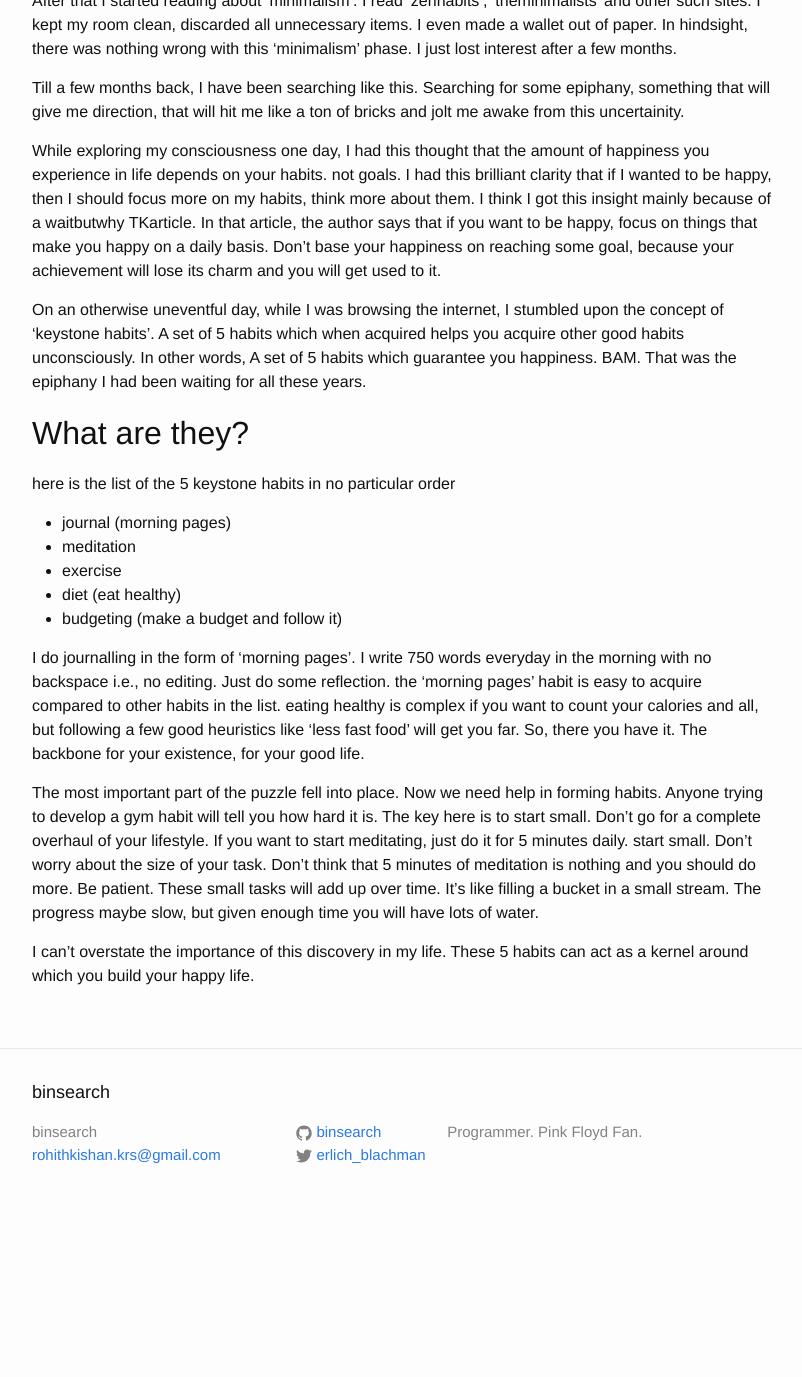
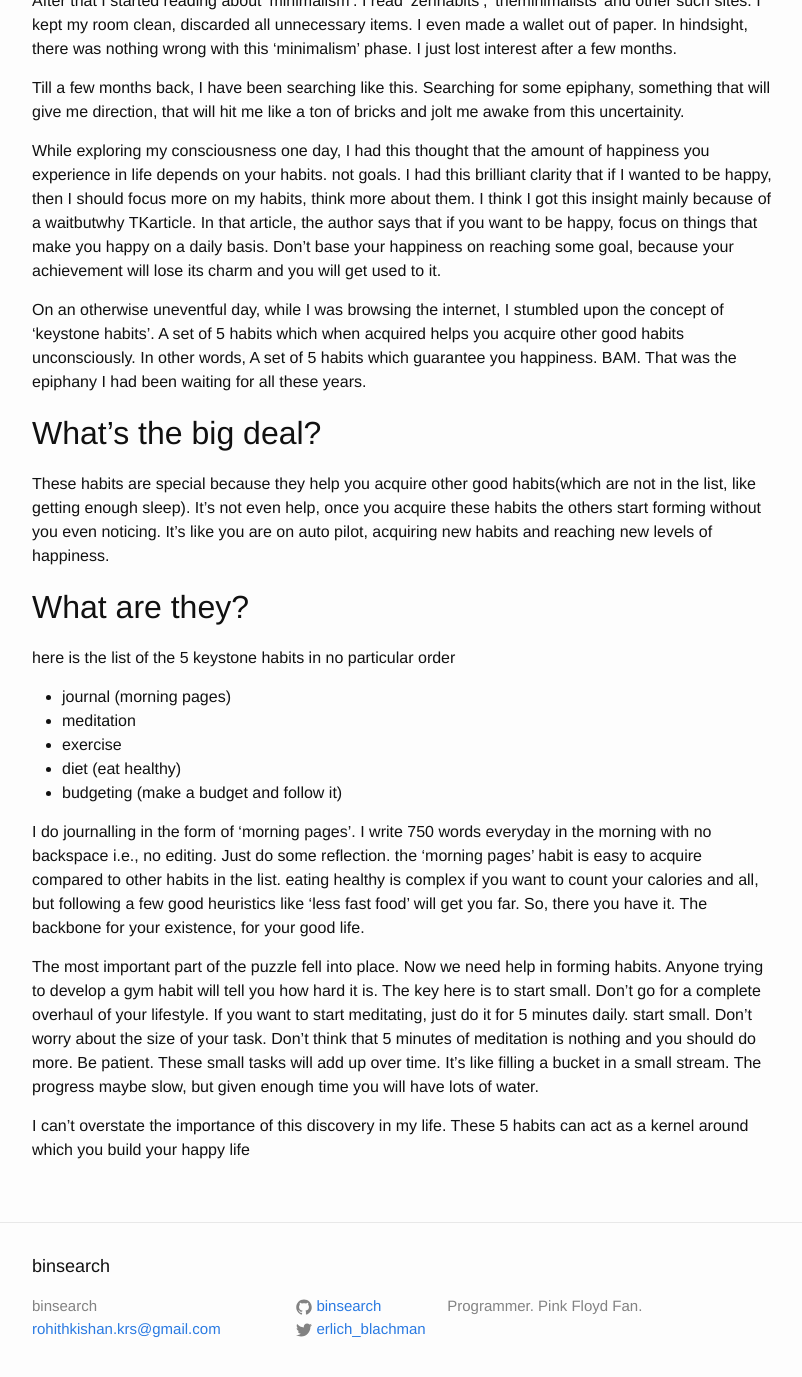
Before and after one commit to binsearch/binsearch.github.io, a Jekyll site: the page built from _posts/2016-11-12-keystone-habits.markdown, in a window 1280 px wide and 1400 px high, scrolled down 1009 px. Shown: the top 1377 px of the window, without its empty margins (238-1040 px from the left). Built offline with Jekyll 4.4.1, drawn with Linux system fonts in a browser that asks for light colours; before the commit the page ends 2235 px from its top, so only the background shows below that.

Commit message:
Created :_posts/2016-11-12-keystone-habits.markdown

```diff
--- a/_posts/2016-11-12-keystone-habits.markdown
+++ b/_posts/2016-11-12-keystone-habits.markdown
@@ -31,6 +30,9 @@ While exploring my consciousness one day, I had this thought that the amount of
 
 On an otherwise uneventful day, while I was browsing the internet, I stumbled upon the concept of 'keystone habits'. A set of 5 habits which when acquired helps you acquire other good habits unconsciously. In other words, A set of 5 habits which guarantee you happiness. BAM. That was the epiphany I had been waiting for all these years.
 
+## What's the big deal?
+These habits are special because they help you acquire other good habits(which are not in the list, like getting enough sleep). It's not even help, once you acquire these habits the others start forming without you even noticing. It's like you are on auto pilot, acquiring new habits and reaching new levels of happiness.
+
 ## What are they?
 here is the list of the 5 keystone habits in no particular order
 
@@ -44,4 +46,4 @@ I do journalling in the form of 'morning pages'. I write 750 words everyday in t
 
 The most important part of the puzzle fell into place. Now we need help in forming habits. Anyone trying to develop a gym habit will tell you how hard it is. The key here is to start small. Don't go for a complete overhaul of your lifestyle. If you want to start meditating, just do it for 5 minutes daily. start small. Don't worry about the size of your task. Don't think that 5 minutes of meditation is nothing and you should do more. Be patient. These small tasks will add up over time. It's like filling a bucket in a small stream. The progress maybe slow, but given enough time you will have lots of water.
 
-I can't overstate the importance of this discovery in my life. These 5 habits can act as a kernel around which you build your happy life.
+I can't overstate the importance of this discovery in my life. These 5 habits can act as a kernel around which you build your happy life
```
Also changed, not shown: other parts of _posts/2016-11-12-keystone-habits.markdown (+0 -1 lines).
